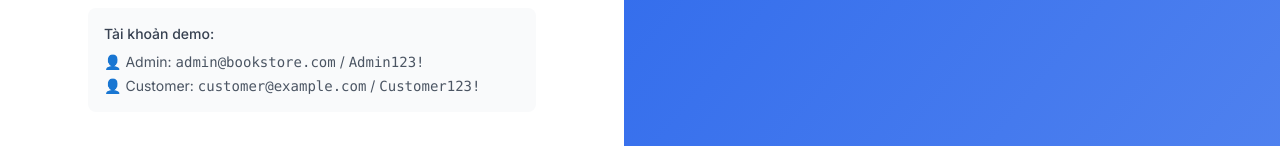
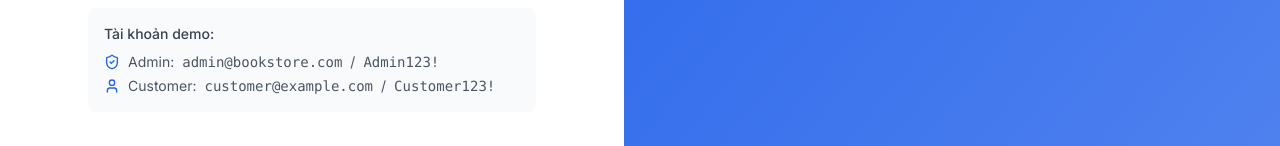
Before and after one commit to JasonTM17/Ecommerce_BookStore, a Next.js app in the folder Frontend_NextJS/: page /login in a window 1280 px wide. Shown: the part 586-732 px from the top of the page. Built offline with nearby package versions, Linux system fonts and the light colour scheme; no server answers.

Commit message:
feat(ui): replace emoji in login demo accounts with ShieldCheck and User icons

```diff
--- a/Frontend_NextJS/src/app/login/page.tsx
+++ b/Frontend_NextJS/src/app/login/page.tsx
@@ -9,7 +9,7 @@ import { useAuthStore } from "@/lib/store";
 import { Button } from "@/components/ui/button";
 import { Input } from "@/components/ui/input";
 import { Label } from "@/components/ui/label";
-import { Eye, EyeOff, BookOpen, ArrowRight } from "lucide-react";
+import { Eye, EyeOff, BookOpen, ArrowRight, User, ShieldCheck } from "lucide-react";
 import { toast } from "@/components/ui/toaster";
 
 export default function LoginPage() {
@@ -128,8 +128,8 @@ export default function LoginPage() {
           <div className="mt-8 p-4 bg-gray-50 rounded-lg">
             <p className="text-sm font-medium text-gray-700 mb-2">Tài khoản demo:</p>
             <div className="space-y-1 text-sm text-gray-600">
-              <p>👤 Admin: <span className="font-mono">admin@bookstore.com</span> / <span className="font-mono">Admin123!</span></p>
-              <p>👤 Customer: <span className="font-mono">customer@example.com</span> / <span className="font-mono">Customer123!</span></p>
+              <p className="flex items-center gap-2"><ShieldCheck className="w-4 h-4 text-blue-600" /> Admin: <span className="font-mono">admin@bookstore.com</span> / <span className="font-mono">Admin123!</span></p>
+              <p className="flex items-center gap-2"><User className="w-4 h-4 text-blue-600" /> Customer: <span className="font-mono">customer@example.com</span> / <span className="font-mono">Customer123!</span></p>
             </div>
           </div>
         </div>
```
